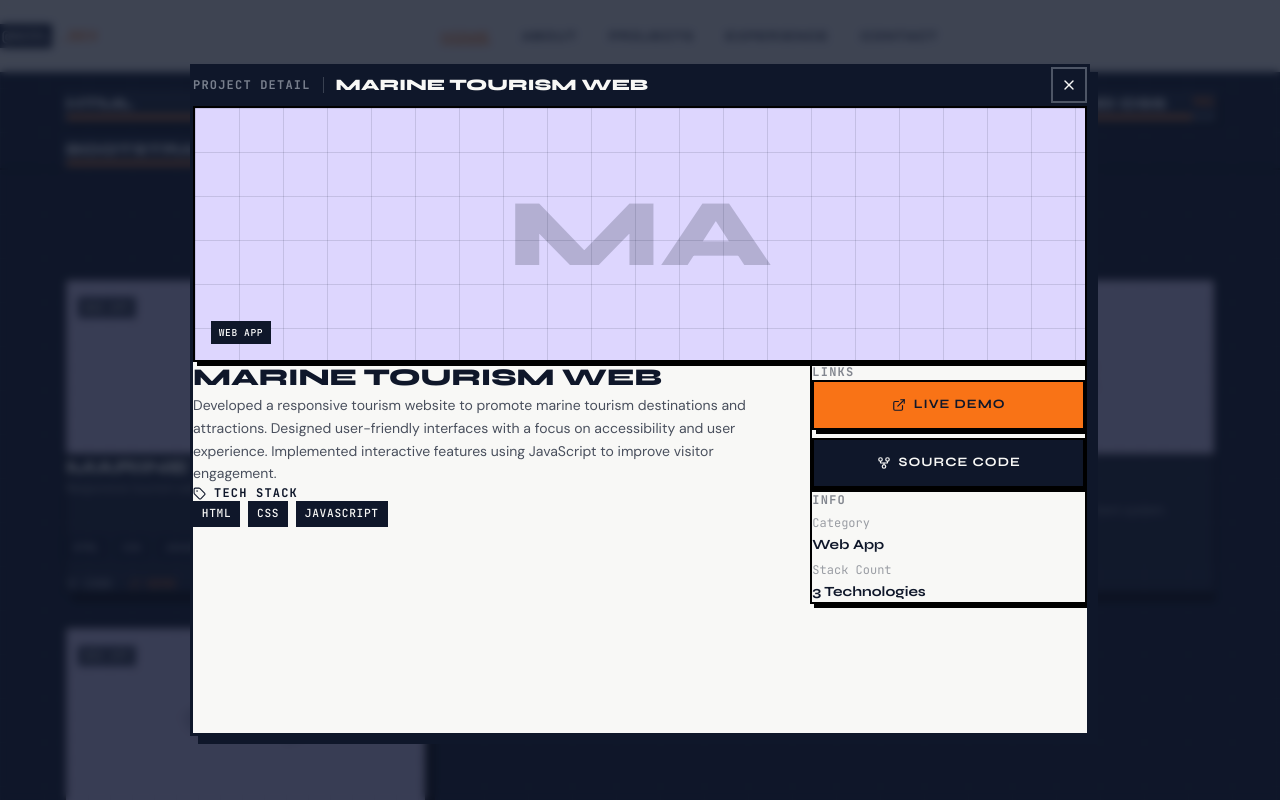
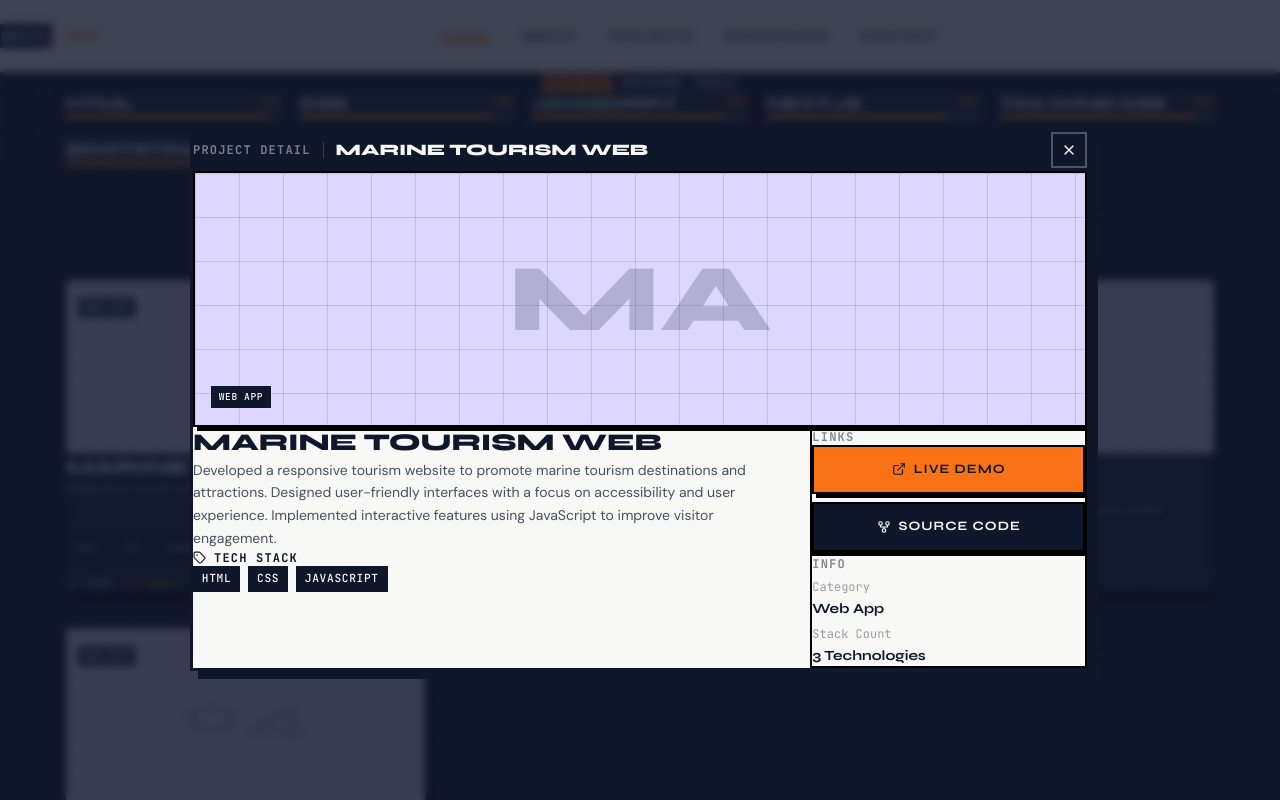
Before and after one commit to agielnawawi46/portofolio-v3, a React (Vite) app: page / in a window 1280 px wide. Both pictures are taken after a click on the button 245 px from the left and 2038 px from the top of the page. Shown: the part 1602-2402 px from the top of the page. Built offline with nearby package versions, Linux system fonts and the light colour scheme.

Commit message:
fix: modal height auto-fits content, no more empty space at bottom

```diff
--- a/src/components/ProjectModal.tsx
+++ b/src/components/ProjectModal.tsx
@@ -30,19 +30,19 @@ export default function ProjectModal({ project, onClose }: ProjectModalProps) {
     <AnimatePresence>
       {project && (
         <>
-          {/* Backdrop */}
+          {/* Backdrop + centering wrapper */}
           <motion.div
             key="backdrop"
             initial={{ opacity: 0 }}
             animate={{ opacity: 1 }}
             exit={{ opacity: 0 }}
             onClick={onClose}
-            className="fixed inset-0 z-50"
+            className="fixed inset-0 z-50 flex items-center justify-center p-4 sm:p-8 lg:p-16"
             style={{ background: 'rgba(15,23,42,0.8)', backdropFilter: 'blur(4px)' }}
             aria-hidden="true"
           />
 
-          {/* Modal */}
+          {/* Modal — auto height, fits content */}
           <motion.div
             key="modal"
             role="dialog"
@@ -52,14 +52,18 @@ export default function ProjectModal({ project, onClose }: ProjectModalProps) {
             animate={{ opacity: 1, scale: 1, y: 0 }}
             exit={{ opacity: 0, scale: 0.92, y: 30 }}
             transition={{ type: 'spring', stiffness: 350, damping: 30 }}
-            className="fixed inset-4 sm:inset-8 lg:inset-16 z-50 overflow-auto"
+            className="fixed inset-0 z-50 flex items-center justify-center p-4 sm:p-8 lg:p-16 pointer-events-none"
+          >
+            <div
+              className="w-full pointer-events-auto overflow-y-auto"
               style={{
                 background: 'var(--color-canvas)',
                 border: '3px solid var(--color-border)',
                 boxShadow: '8px 8px 0px var(--color-border)',
                 maxWidth: '900px',
-              margin: 'auto',
+                maxHeight: 'calc(100vh - 64px)',
               }}
+              onClick={e => e.stopPropagation()}
             >
             {/* Modal Header */}
             <div
@@ -228,6 +232,7 @@ export default function ProjectModal({ project, onClose }: ProjectModalProps) {
                 </div>
               </div>
             </div>
+            </div>{/* end modal content wrapper */}
           </motion.div>
         </>
       )}
```
Lines whose indentation alone changed are shown as unchanged.
